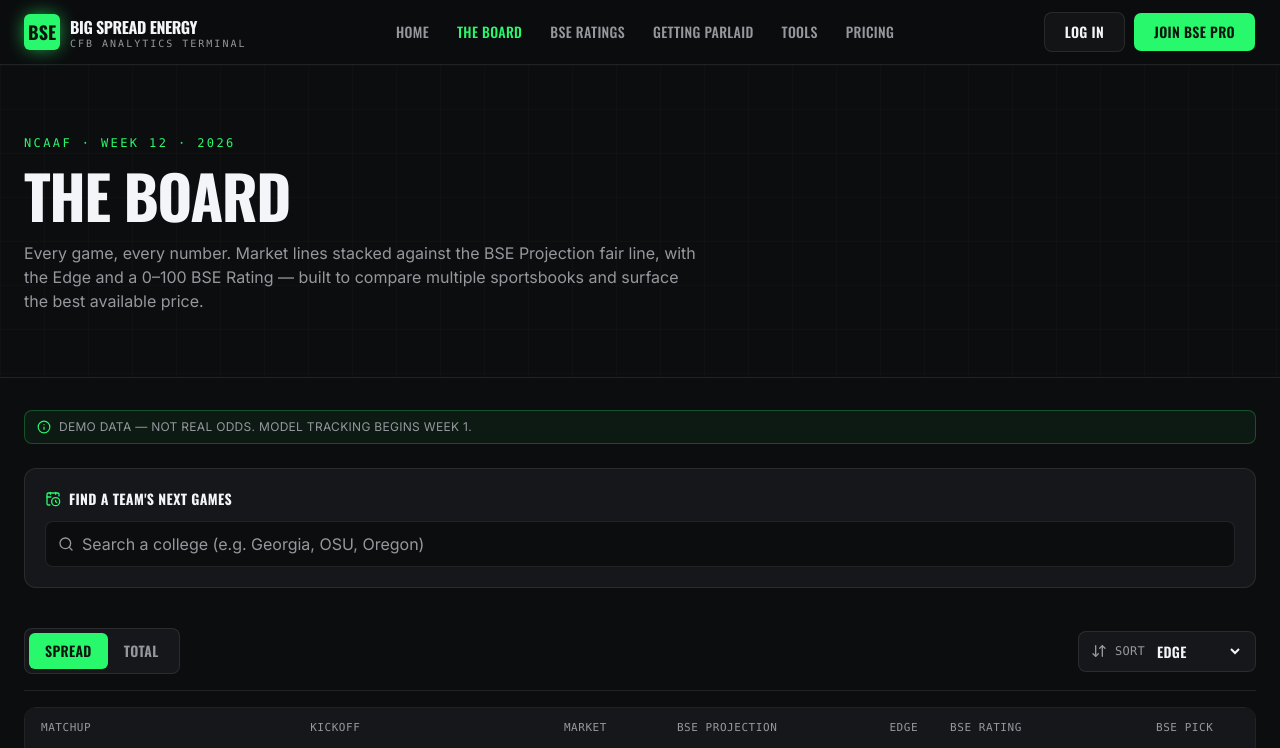
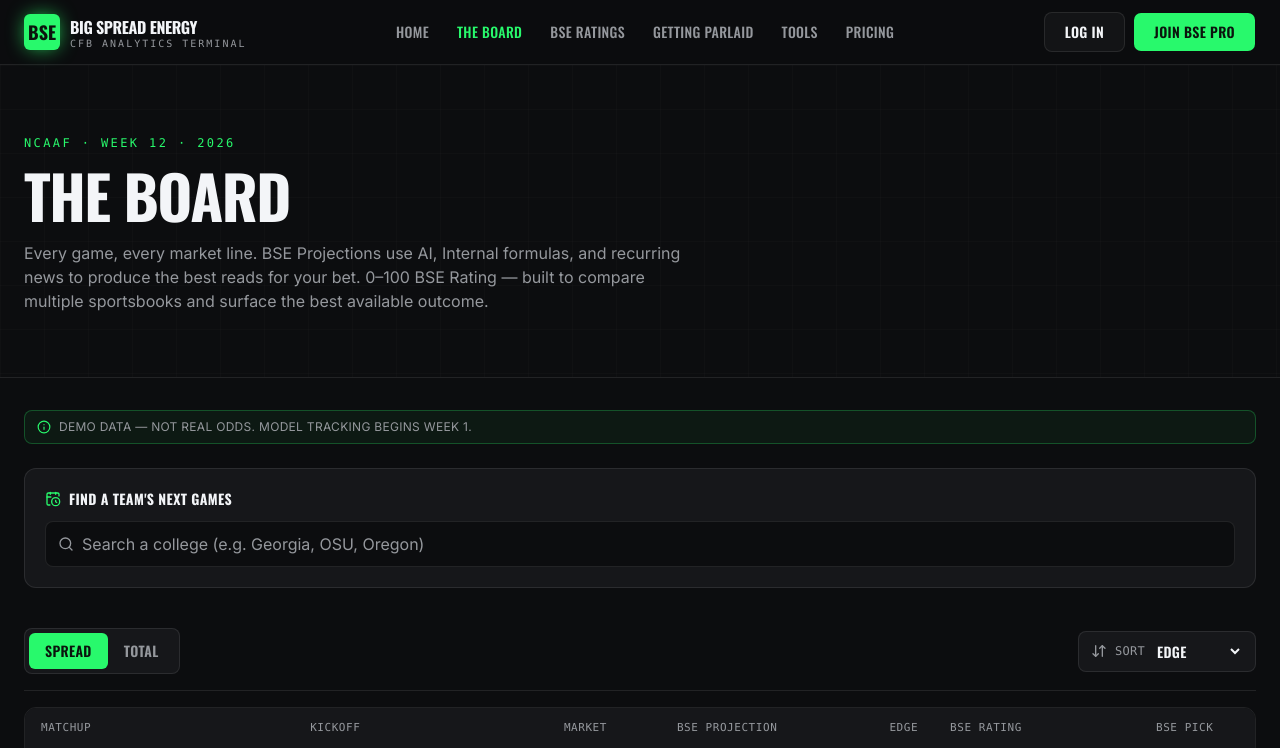
Before and after one commit to BSE1722/big-spread-energy1, a Next.js app: page /board in a window 1280 px wide. Shown: the top 748 px of the page. Built offline with nearby package versions, Linux system fonts and the light colour scheme.

Commit message:
Revise PageHeader description for clarity
Updated the description in PageHeader to reflect new insights on BSE Projections.

```diff
--- a/app/board/page.tsx
+++ b/app/board/page.tsx
@@ -18,7 +18,7 @@ export default function BoardPage() {
       <PageHeader
         eyebrow={`${CURRENT_CONTEXT.league.toUpperCase()} · Week ${CURRENT_CONTEXT.week} · ${CURRENT_CONTEXT.season}`}
         title="The Board"
-        description="Every game, every number. Market lines stacked against the BSE Projection fair line, with the Edge and a 0–100 BSE Rating — built to compare multiple sportsbooks and surface the best available price."
+        description="Every game, every market line. BSE Projections use AI, Internal formulas, and recurring news to produce the best reads for your bet. 0–100 BSE Rating — built to compare multiple sportsbooks and surface the best available outcome."
       />
 
       <section className="mx-auto max-w-7xl px-4 pt-8 sm:px-6">
```
